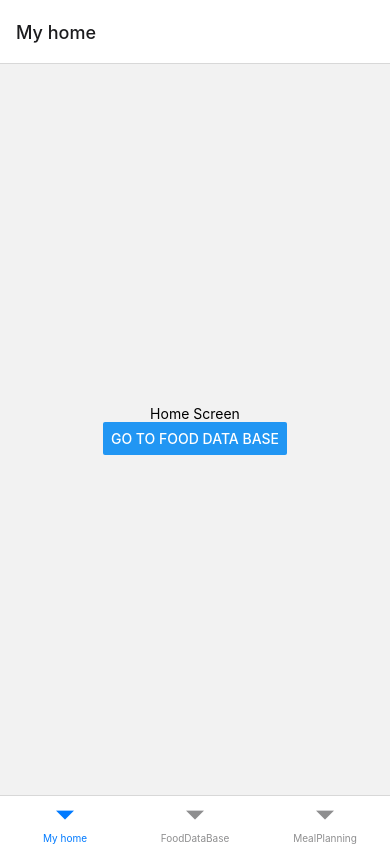
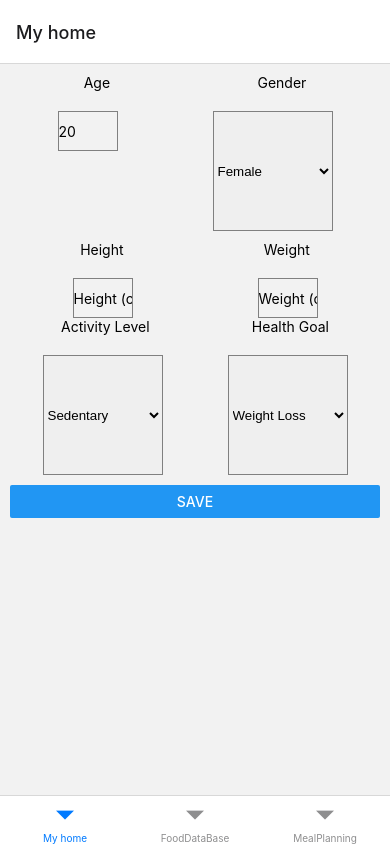
Before and after one commit to catherinegaochangdffeef/React_Projet, a React Native app in the folder my-app/: screen /HealthGoal in a window 390 px wide. Built offline with nearby package versions, Linux system fonts and the light colour scheme.

Commit message:
update Health Goal

```diff
--- a/my-app/package.json
+++ b/my-app/package.json
@@ -10,6 +10,7 @@
     "lint": "eslint ."
   },
   "dependencies": {
+    "@react-native-picker/picker": "2.4.8",
     "@react-navigation/bottom-tabs": "^6.5.7",
     "@react-navigation/native": "^6.1.6",
     "@react-navigation/stack": "^6.3.16",
--- a/my-app/src/screens/HealthGoalScreen.js
+++ b/my-app/src/screens/HealthGoalScreen.js
@@ -1,21 +1,127 @@
-import React from 'react';
-import { Button, View, Text } from 'react-native';
+import { Picker } from '@react-native-picker/picker';
+import React, { useState } from 'react';
+import { View, Text, TextInput, Button, Alert, StyleSheet } from 'react-native';
 
 function HealthGoalScreen({ navigation }) {
+  const [age, setAge] = useState(20);
+  const [gender, setGender] = useState('female');
+  const [height, setHeight] = useState('');
+  const [weight, setWeight] = useState('');
+  const [activityLevel, setActivityLevel] = useState('');
+  const [healthGoal, setHealthGoal] = useState('');
+
+  const handleSave = () => {
+    if (!age || !gender || !height || !weight || !activityLevel || !healthGoal) {
+      Alert.alert('Error', 'Please fill in all fields.');
+      return;
+    }
+    // TODO: Implement logic to save the user's health goals
+
+    // Reset the form
+    setAge('');
+    setGender('');
+    setHeight('');
+    setWeight('');
+    setActivityLevel('');
+    setHealthGoal('');
+  };
+
+
   return (
-    <View style={{ flex: 1, alignItems: 'center', justifyContent: 'center' }}>
-      <Text>Home Screen</Text>
-      <Button
-        title="Go to Food Data Base"
-        onPress={() =>
-          navigation.navigate('FoodDataBase', {
-            itemId: 86,
-            otherParam: ' anything you want here',
-          })
-        }
-      />
+    <View style={styles.container}>
+      <View style={styles.flexBox}>
+        <Text style={styles.titre}>Age</Text>
+        <Text style={styles.titre}>Gender</Text>
+      </View>
+      <View style={styles.flexBox}>
+        <TextInput
+          style={styles.input}
+          placeholder="Age"
+          value={age}
+          onChangeText={setAge}
+          keyboardType="numeric"
+        />
+        <Picker style={styles.picker} selectedValue={gender} onValueChange={setGender}>
+          <Picker.Item label="Male" value="male" />
+          <Picker.Item label="Female" value="female" />
+        </Picker>
+      </View>
+      <View style={styles.flexBox}>
+        <Text style={styles.titre}>Height</Text>
+        <Text style={styles.titre}>Weight</Text>
+      </View>
+      <View style={styles.flexBox}>
+        <TextInput
+          style={styles.input}
+          placeholder="Height (cm)"
+          value={height}
+          onChangeText={setHeight}
+          keyboardType="numeric"
+        />
+        <TextInput
+          style={styles.input}
+          placeholder="Weight (cm)"
+          value={weight}
+          onChangeText={setWeight}
+          keyboardType="numeric"
+        />
+      </View>
+      <View style={styles.flexBox}>
+        <Text style={styles.titre}>Activity Level</Text>
+        <Text style={styles.titre}>Health Goal</Text>
+      </View>
+      <View style={styles.flexBox}>
+        <Picker
+          style={styles.picker}
+          selectedValue={activityLevel}
+          onValueChange={{ setActivityLevel }}>
+          <Picker.Item label="Sedentary" value="sedentary" />
+          <Picker.Item label="Light Exercise" value="lightExercise" />
+          <Picker.Item label="Moderate Exercise" value="moderateExercise" />
+          <Picker.Item label="Heavy Exercise" value="heavyExercise" />
+          <Picker.Item label="Extra Active" value="extraActive" />
+        </Picker>
+        <Picker style={styles.picker} selectedValue={healthGoal} onValueChange={setHealthGoal}>
+          <Picker.Item label="Weight Loss" value="weightLoss" />
+          <Picker.Item label="Weight Maintenance" value="weightMaintenance" />
+          <Picker.Item label="Weight Gain" value="weightGain" />
+        </Picker>
+      </View>
+      <Button title="Save" onPress={handleSave} />
     </View>
   );
 }
 
+const styles = StyleSheet.create({
+  container: {
+    padding: 10,
+  },
+  titre: {
+    marginBottom: 20,
+  },
+  input: {
+    height: 40,
+    width: 60,
+    borderColor: 'gray',
+    borderWidth: 1,
+  },
+  flexBox: {
+    display: 'flex',
+    flexDirection: 'row',
+    justifyContent: 'space-around',
+  },
+  picker: {
+    borderColor: 'gray',
+    borderWidth: 1,
+    height: 120,
+    width: 120,
+    marginBottom: 10,
+  },
+  flexBoxPicker: {
+    display: 'flex',
+    flexDirection: 'row',
+    justifyContent: 'space-around',
+  }
+
+});
 export default HealthGoalScreen;
```
Also changed, not shown: 2 other files (tests, documents, lock files or other folders).
